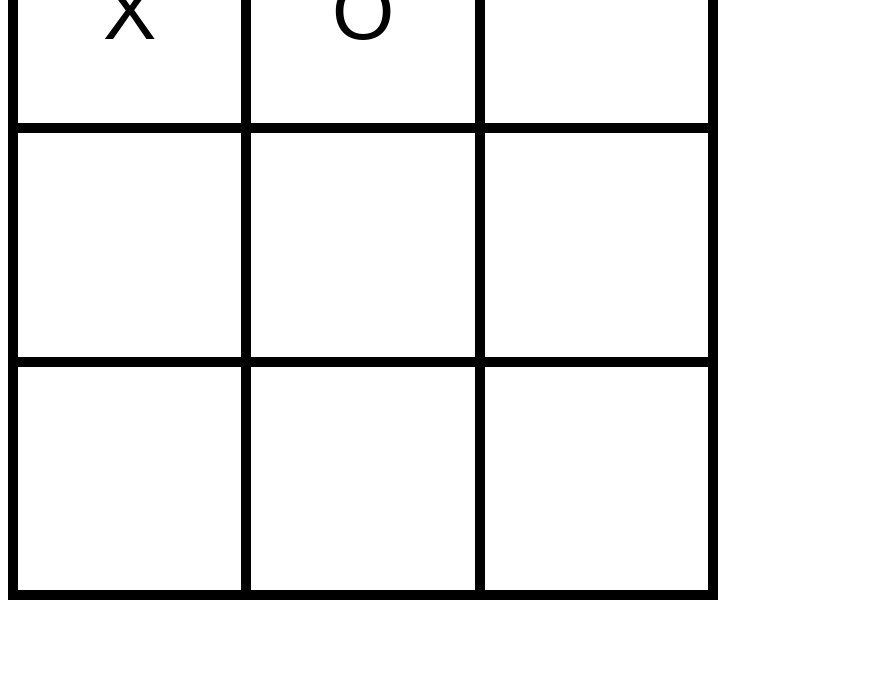
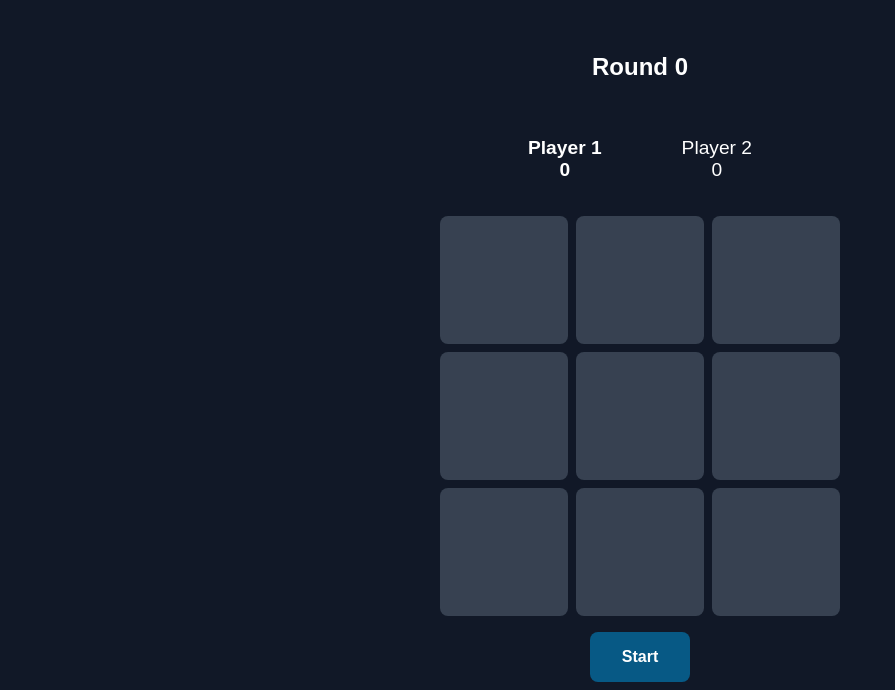
Before and after one commit to Zach4531/odin-tik, a plain HTML site: page index.html in a window 1280 px wide. Shown: the part 118-808 px from the top of the page, without its empty margins (0-895 px from the left). Drawn offline with Linux system fonts and the light colour scheme.

Commit message:
Update game

```diff
--- a/index.html
+++ b/index.html
@@ -8,16 +8,23 @@
     <script src="script.js" defer></script>
   </head>
   <body>
+    <h1>Tic-Tac-Toe</h1>
+    <h2>Round <span class="round"></span></h2>
+    <div class="players">
+      <p class="active">Player 1 <span class="player1-score">0</span></p>
+      <p>Player 2 <span class="player2-score">0</span></p>
+    </div>
     <div class="gameboard">
-      <div class="cell">X</div>
-      <div class="cell">O</div>
-      <div class="cell"></div>
-      <div class="cell"></div>
-      <div class="cell"></div>
-      <div class="cell"></div>
-      <div class="cell"></div>
-      <div class="cell"></div>
-      <div class="cell"></div>
+      <div class="cell" data-cell="0"></div>
+      <div class="cell" data-cell="1"></div>
+      <div class="cell" data-cell="2"></div>
+      <div class="cell" data-cell="3"></div>
+      <div class="cell" data-cell="4"></div>
+      <div class="cell" data-cell="5"></div>
+      <div class="cell" data-cell="6"></div>
+      <div class="cell" data-cell="7"></div>
+      <div class="cell" data-cell="8"></div>
     </div>
+    <button class="start">Start</button>
   </body>
 </html>
--- a/script.js
+++ b/script.js
@@ -1,20 +1,24 @@
 const elements = (function () {
   const cells = document.querySelectorAll('.cell');
-  return { cells };
+  const start = document.querySelector('.start');
+  const players = document.querySelectorAll('.players p');
+  const round = document.querySelector('.round');
+  return { cells, start, players, round };
 })();
 
 function playerFactory(name, marker) {
-  let points = 0;
+  let score = 0;
+  const scoreElement = document.querySelector(`.${name}-score`);
 
-  const getPoints = () => points;
-  const setPoints = () => points++;
-  const resetPoints = () => (points = 0);
+  const getScore = () => score;
+  const resetScore = () => (score = 0);
+  const setScore = () => {
+    score++;
+    scoreElement.textContent = score;
+  };
 
-  return { name, marker, getPoints, setPoints, resetPoints };
+  return { name, marker, getScore, setScore, resetScore };
 }
-
-const user1 = playerFactory('player1', 'X');
-const user2 = playerFactory('player2', 'O');
 
 const Gameboard = (function () {
   let gameboard = [null, null, null, null, null, null, null, null, null];
@@ -28,20 +32,97 @@ const Gameboard = (function () {
     [0, 3, 6],
     [2, 5, 8],
   ];
+
+  function setGameboard(index) {
+    gameboard[index] = Game.getPlayer().marker;
+    checkWinner();
+  }
+
+  function checkWinner() {
+    for (let i = 0; i < winPatterns.length; i++) {
+      const [a, b, c] = winPatterns[i];
+      if (
+        gameboard[a] == Game.getPlayer().marker &&
+        gameboard[b] == Game.getPlayer().marker &&
+        gameboard[c] == Game.getPlayer().marker
+      ) {
+        Game.getPlayer().setScore();
+        Game.setGameInctive();
+      }
+    }
+  }
+
+  function resetGame() {
+    gameboard = [null, null, null, null, null, null, null, null, null];
+    elements.cells.forEach((cell) => {
+      cell.textContent = '';
+    });
+  }
+
+  return { resetGame, setGameboard };
+})();
+
+const Game = (function () {
+  let round = 0;
   const players = [
     playerFactory('player1', 'X'),
     playerFactory('player2', 'O'),
   ];
 
-  function resetGame() {
-    gameboard = [null, null, null, null, null, null, null, null, null];
+  let currentPlayer = players[0];
+  let isGameActive = false;
+
+  elements.start.addEventListener('click', startGame);
+  elements.round.textContent = round;
+
+  function switchPlayer() {
+    currentPlayer = currentPlayer == players[0] ? players[1] : players[0];
+    if (currentPlayer == players[0]) {
+      elements.players[0].classList.add('active');
+      elements.players[1].classList.remove('active');
+    } else {
+      elements.players[0].classList.remove('active');
+      elements.players[1].classList.add('active');
+    }
   }
 
-  return { resetGame, getGameboard };
-})();
+  function handleClick({ currentTarget }) {
+    if (currentTarget.textContent == '' && getGameActive()) {
+      currentTarget.textContent = currentPlayer.marker;
+      Gameboard.setGameboard(currentTarget.dataset.cell);
+      switchPlayer();
+    }
+  }
 
-const Game = (function () {
+  const getPlayer = () => currentPlayer;
+  const getGameActive = () => isGameActive;
+  const setGameInctive = () => (isGameActive = false);
+  const setGameActive = () => (isGameActive = true);
+
+  const increaseRound = () => {
+    round++;
+    elements.round.textContent = round;
+  };
+
+  elements.cells.forEach((cell) => {
+    cell.addEventListener('click', handleClick);
+  });
+
   function startGame() {
+    increaseRound();
+    elements.players[0].classList.add('active');
+    elements.players[1].classList.remove('active');
+
+    setGameActive();
+    currentPlayer = players[0];
     Gameboard.resetGame();
   }
+
+  return {
+    startGame,
+    getPlayer,
+    setGameActive,
+    setGameInctive,
+    getGameActive,
+  };
 })();
--- a/styles.css
+++ b/styles.css
@@ -1,19 +1,80 @@
 html {
   font-family: Arial, Helvetica, sans-serif;
+  background-color: #111827;
+}
+
+html,
+body {
+  height: 100%;
+}
+
+body {
+  display: flex;
+  flex-direction: column;
+  align-items: center;
+  justify-content: center;
+  gap: 1rem;
+  color: #fff;
 }
 
 .cell {
-  border: 5px solid #000;
+  /* border: 5px solid #000; */
   display: grid;
   align-items: center;
   justify-content: center;
-  font-size: 5rem;
+  font-size: 3rem;
+  cursor: pointer;
+  background-color: #374151;
+  border-radius: 0.5rem;
+  transition: background-color 0.2s ease;
+}
+
+.cell:hover {
+  background-color: #54637a;
 }
 
 .gameboard {
-  width: 700px;
-  height: 700px;
+  width: 400px;
+  height: 400px;
   display: grid;
   grid-template: repeat(3, 1fr) / repeat(3, 1fr);
-  border: 5px solid #000;
+  gap: 0.5rem;
+
+  /* border: 5px solid #000; */
 }
+.start {
+  background-color: #075985;
+
+  border: 0;
+  padding: 1rem 2rem;
+  font-size: 1rem;
+  font-weight: bold;
+  color: #fff;
+  border-radius: 0.5rem;
+  cursor: pointer;
+}
+
+.start:hover {
+  background-color: #086ca1;
+}
+
+.active {
+  font-weight: bold;
+}
+
+.players {
+  display: flex;
+  gap: 5rem;
+  justify-content: space-between;
+  font-size: 1.2rem;
+}
+
+h1 {
+  font-size: 3rem;
+}
+
+.players p {
+  display: flex;
+  flex-direction: column;
+  align-items: center;
+}
```
